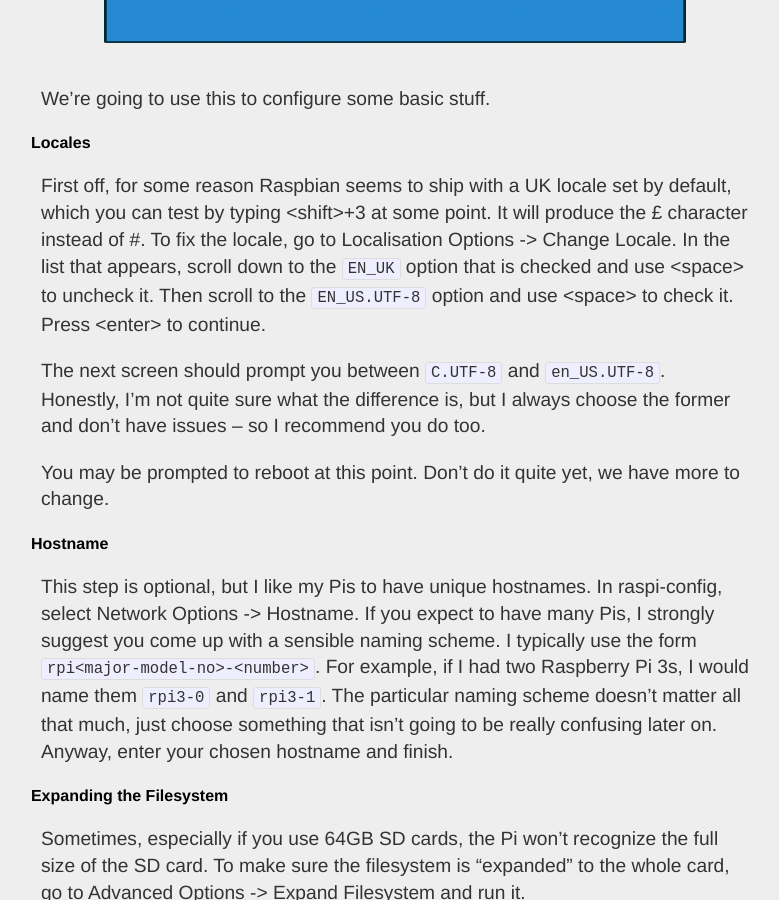
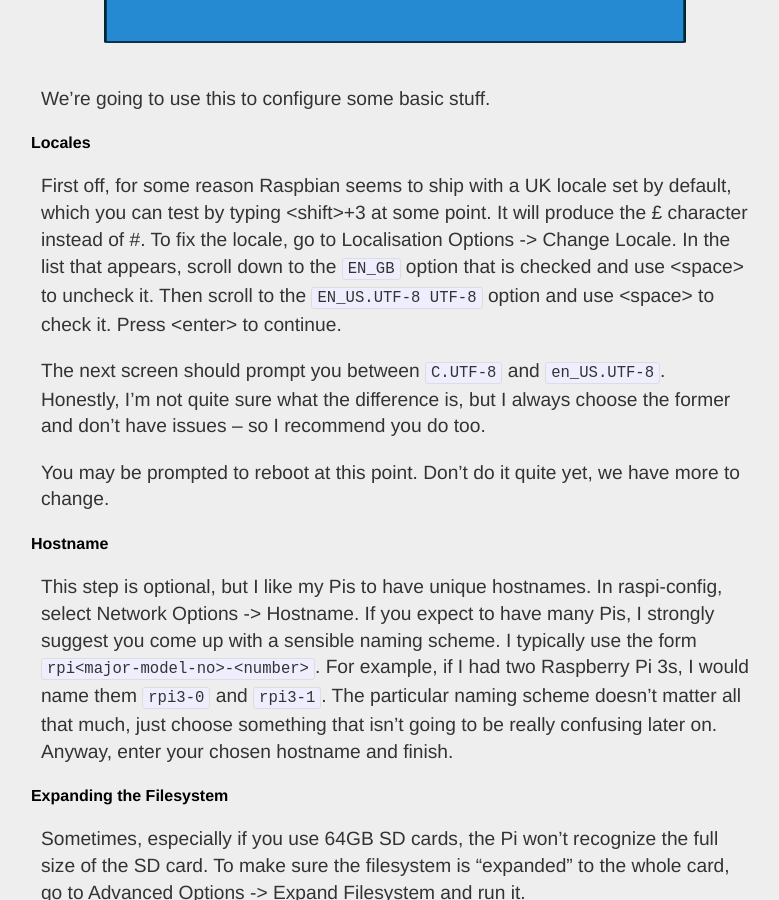
Before and after one commit to eswan18/ethanswan.com, a Jekyll site: the page built from _posts/2018-11-11-setting-up-rpis.md, in a window 1280 px wide and 900 px high, scrolled down 6042 px. Shown: the whole window, without its empty margins (245-1024 px from the left). Built offline with Jekyll 4.4.1, drawn with Linux system fonts in a browser that asks for light colours.

Commit message:
fixed error in localisation part of rpi tutorial

```diff
--- a/_posts/2018-11-11-setting-up-rpis.md
+++ b/_posts/2018-11-11-setting-up-rpis.md
@@ -192,8 +192,8 @@ We're going to use this to configure some basic stuff.
 First off, for some reason Raspbian seems to ship with a UK locale set by default, which you can test by typing \<shift\>+3 at some point.
 It will produce the £ character instead of #.
 To fix the locale, go to Localisation Options -> Change Locale.
-In the list that appears, scroll down to the `EN_UK` option that is checked and use \<space\> to uncheck it.
-Then scroll to the `EN_US.UTF-8` option and use \<space\> to check it.
+In the list that appears, scroll down to the `EN_GB` option that is checked and use \<space\> to uncheck it.
+Then scroll to the `EN_US.UTF-8 UTF-8` option and use \<space\> to check it.
 Press \<enter\> to continue.
 
 The next screen should prompt you between `C.UTF-8` and `en_US.UTF-8`.
```
